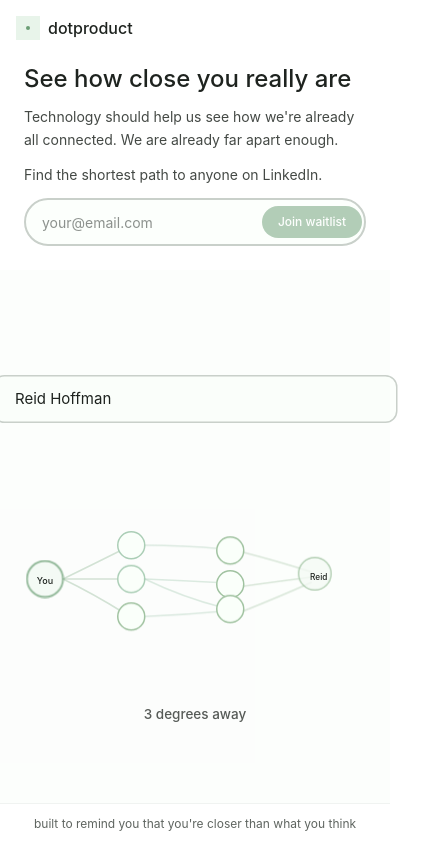
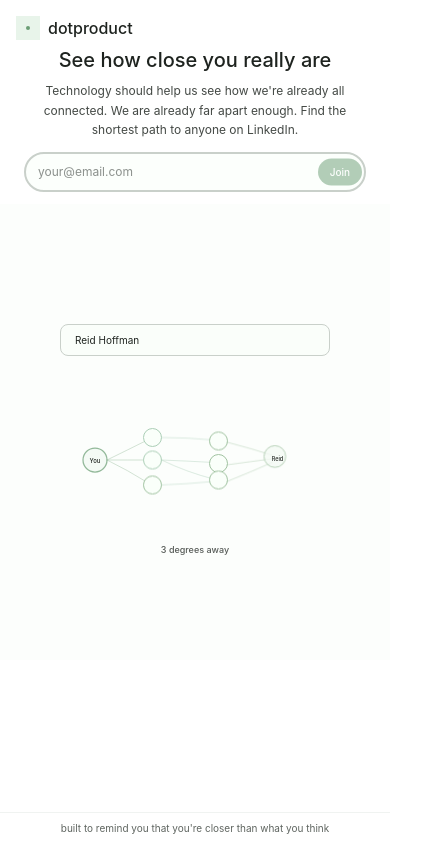
Before and after one commit to vitoriarlima/dotproduct-landing, a Next.js app: page / in a window 390 px wide. Shown: the whole page, 444 px wide, since content can reach past the window. Built offline with nearby package versions, Linux system fonts and the light colour scheme.

Commit message:
Fix mobile layout - fits without   scrolling, add share preview

```diff
--- a/app/layout.tsx
+++ b/app/layout.tsx
@@ -3,7 +3,20 @@
 
 export const metadata: Metadata = {
   title: "dot",
-  description: "Find the shortest path to anyone on LinkedIn. Technology should help us see how we're already all connected.",
+  description: "Find the shortest path to anyone on LinkedIn.",
+  openGraph: {
+    title: "dot",
+    description: "Find the shortest path to anyone on LinkedIn.",
+    url: "https://dotproduct.one",
+    siteName: "dot",
+    locale: "en_US",
+    type: "website",
+  },
+  twitter: {
+    card: "summary",
+    title: "dot",
+    description: "Find the shortest path to anyone on LinkedIn.",
+  },
 };
 
 export default function RootLayout({
--- /dev/null
+++ b/app/opengraph-image.tsx
@@ -0,0 +1,41 @@
+import { ImageResponse } from 'next/og'
+
+export const runtime = 'edge'
+
+export const alt = 'dot'
+export const size = {
+  width: 1200,
+  height: 630,
+}
+
+export const contentType = 'image/png'
+
+export default async function Image() {
+  return new ImageResponse(
+    (
+      <div
+        style={{
+          fontSize: 128,
+          background: '#c8dcc4',
+          width: '100%',
+          height: '100%',
+          display: 'flex',
+          alignItems: 'center',
+          justifyContent: 'center',
+        }}
+      >
+        <div
+          style={{
+            width: 120,
+            height: 120,
+            borderRadius: '50%',
+            background: '#6b8e68',
+          }}
+        />
+      </div>
+    ),
+    {
+      ...size,
+    }
+  )
+}
--- a/app/page.tsx
+++ b/app/page.tsx
@@ -327,22 +327,19 @@
 
       <main className="flex-1 flex flex-col md:grid md:grid-cols-2">
         {/* Content Section */}
-        <div className="flex flex-col justify-center px-6 pt-16 pb-6 md:px-16 lg:px-24 md:py-0 space-y-3 md:space-y-6">
-          <h1 className="text-2xl md:text-4xl lg:text-6xl font-medium leading-tight text-balance" style={{ color: "oklch(0.25 0.01 150)" }}>
+        <div className="flex flex-col justify-center items-center md:items-start text-center md:text-left px-6 pt-12 pb-3 md:px-16 lg:px-24 md:py-0 space-y-2 md:space-y-6">
+          <h1 className="text-xl md:text-4xl lg:text-6xl font-medium leading-tight text-balance" style={{ color: "oklch(0.25 0.01 150)" }}>
             See how close you really are
           </h1>
-          <p className="text-sm md:text-lg lg:text-xl leading-relaxed text-pretty max-w-lg" style={{ color: "oklch(0.40 0.01 150)" }}>
-            Technology should help us see how we're already all connected. We are already far apart enough.
-          </p>
-          <p className="text-sm md:text-lg lg:text-xl leading-relaxed text-pretty max-w-lg" style={{ color: "oklch(0.40 0.01 150)" }}>
-            Find the shortest path to anyone on LinkedIn.
+          <p className="text-xs md:text-lg lg:text-xl leading-relaxed text-pretty max-w-lg" style={{ color: "oklch(0.40 0.01 150)" }}>
+            Technology should help us see how we're already all connected. We are already far apart enough. Find the shortest path to anyone on LinkedIn.
           </p>
 
           {/* Waitlist Form */}
-          <div className="w-full max-w-lg">
+          <div className="w-full max-w-lg pt-1 md:pt-2">
             <form
               onSubmit={handleSubmit}
-              className="space-y-4"
+              className="space-y-2 md:space-y-4"
             >
               <div className="relative">
                 <input
@@ -353,7 +350,7 @@
                   onChange={(e) => setEmail(e.target.value)}
                   required
                   disabled={isSubmitting}
-                  className="w-full h-12 md:h-14 px-4 md:px-6 pr-28 md:pr-36 text-sm md:text-base rounded-full transition-all focus:border-[oklch(0.75_0.06_150)]"
+                  className="w-full h-10 md:h-14 px-3 md:px-6 pr-24 md:pr-36 text-xs md:text-base rounded-full transition-all focus:border-[oklch(0.75_0.06_150)]"
                   style={{
                     border: "2px solid oklch(0.85 0.01 150)",
                     backgroundColor: "oklch(0.995 0.008 145 / 0.5)",
@@ -364,7 +361,7 @@
                 <button
                   type="submit"
                   disabled={!email || isSubmitting}
-                  className="absolute right-1 top-1/2 -translate-y-1/2 px-4 md:px-6 py-2 md:py-2.5 rounded-full hover:opacity-90 text-xs md:text-sm"
+                  className="absolute right-1 top-1/2 -translate-y-1/2 px-3 md:px-6 py-1.5 md:py-2.5 rounded-full hover:opacity-90 text-[10px] md:text-sm"
                   style={{
                     backgroundColor: "oklch(0.65 0.08 150)",
                     color: "white",
@@ -375,19 +372,19 @@
                     transition: "all 0.2s",
                   }}
                 >
-                  {isSubmitting ? "Joining..." : "Join waitlist"}
+                  {isSubmitting ? "Joining..." : "Join"}
                 </button>
               </div>
 
               {isSubmitted && (
                 <div
-                  className="animate-in fade-in p-3 md:p-4 rounded-2xl"
+                  className="animate-in fade-in p-2 md:p-4 rounded-2xl"
                   style={{
                     backgroundColor: "oklch(0.95 0.06 150 / 0.3)",
                     border: "1px solid oklch(0.85 0.06 150)",
                   }}
                 >
-                  <p className="text-xs md:text-sm" style={{ color: "oklch(0.30 0.08 150)" }}>
+                  <p className="text-[10px] md:text-sm" style={{ color: "oklch(0.30 0.08 150)" }}>
                     {successMessage}
                   </p>
                 </div>
@@ -395,13 +392,13 @@
 
               {errorMessage && (
                 <div
-                  className="animate-in fade-in p-3 md:p-4 rounded-2xl"
+                  className="animate-in fade-in p-2 md:p-4 rounded-2xl"
                   style={{
                     backgroundColor: "oklch(0.95 0.08 10 / 0.2)",
                     border: "1px solid oklch(0.85 0.08 10)",
                   }}
                 >
-                  <p className="text-xs md:text-sm" style={{ color: "oklch(0.35 0.08 10)" }}>
+                  <p className="text-[10px] md:text-sm" style={{ color: "oklch(0.35 0.08 10)" }}>
                     {errorMessage}
                   </p>
                 </div>
@@ -411,19 +408,19 @@
         </div>
 
         {/* Animated Graph Section */}
-        <div className="flex-1 md:border-l flex items-center justify-center relative py-6 md:py-0" style={{
+        <div className="flex items-center justify-center relative py-3 md:py-0 md:flex-1 md:border-l" style={{
           backgroundColor: "oklch(0.98 0.008 145 / 0.3)",
           borderColor: "oklch(0.90 0.01 150 / 0.4)",
-          minHeight: "250px"
+          minHeight: "180px"
         }}>
-          <div className="scale-75 md:scale-100">
+          <div className="scale-50 md:scale-100">
             <AnimatedGraph />
           </div>
         </div>
       </main>
 
-      <footer className="border-t py-3 md:py-4" style={{ borderColor: "oklch(0.90 0.01 150 / 0.4)" }}>
-        <p className="text-center text-xs md:text-sm" style={{ color: "oklch(0.50 0.01 150)" }}>
+      <footer className="border-t py-2 md:py-4" style={{ borderColor: "oklch(0.90 0.01 150 / 0.4)" }}>
+        <p className="text-center text-[10px] md:text-sm" style={{ color: "oklch(0.50 0.01 150)" }}>
           built to remind you that you're closer than what you think
         </p>
       </footer>
```
